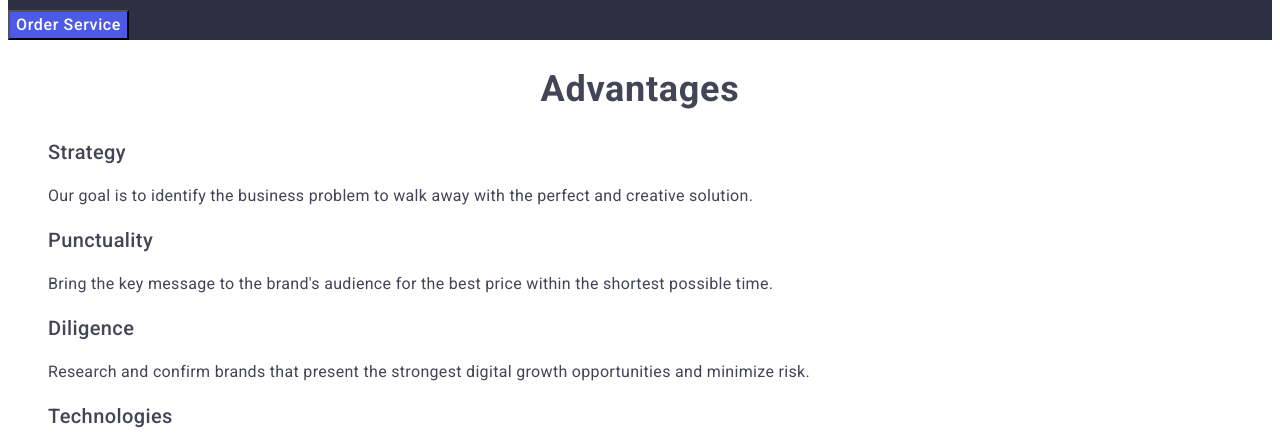
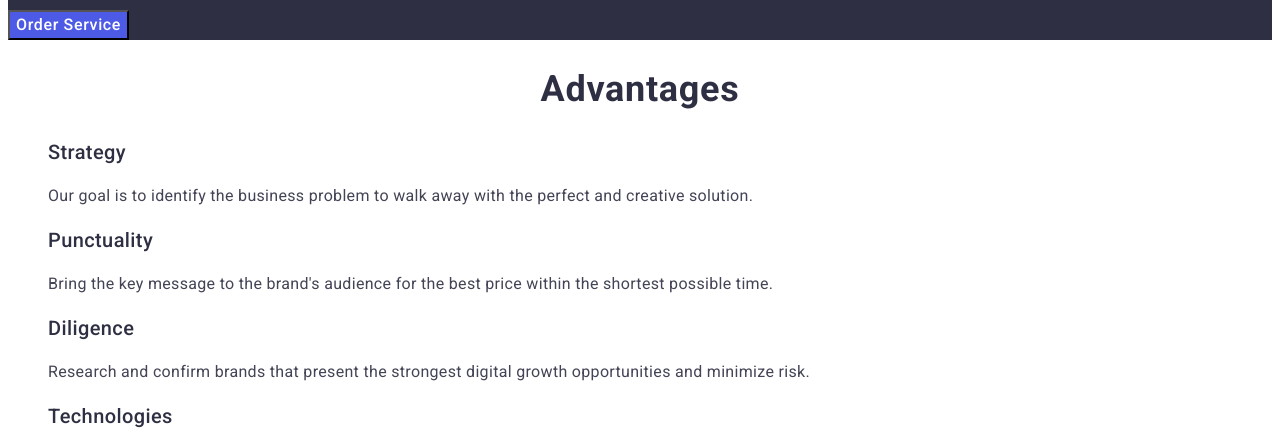
Before and after one commit to Fenix524/goit-hw2, a plain HTML site: page index.html in a window 1280 px wide. Shown: the part 327-772 px from the top of the page. Drawn offline with Linux system fonts and the light colour scheme.

Commit message:
release 1.1

```diff
--- a/css/style.css
+++ b/css/style.css
@@ -39,7 +39,7 @@ body{
   list-style: none;
 }
 
-.title1, .title2, .title3{
+.main-title, .section-title, .in-section-title{
   color: var(--main-title-color);
   font-weight: 700;
 }
```
